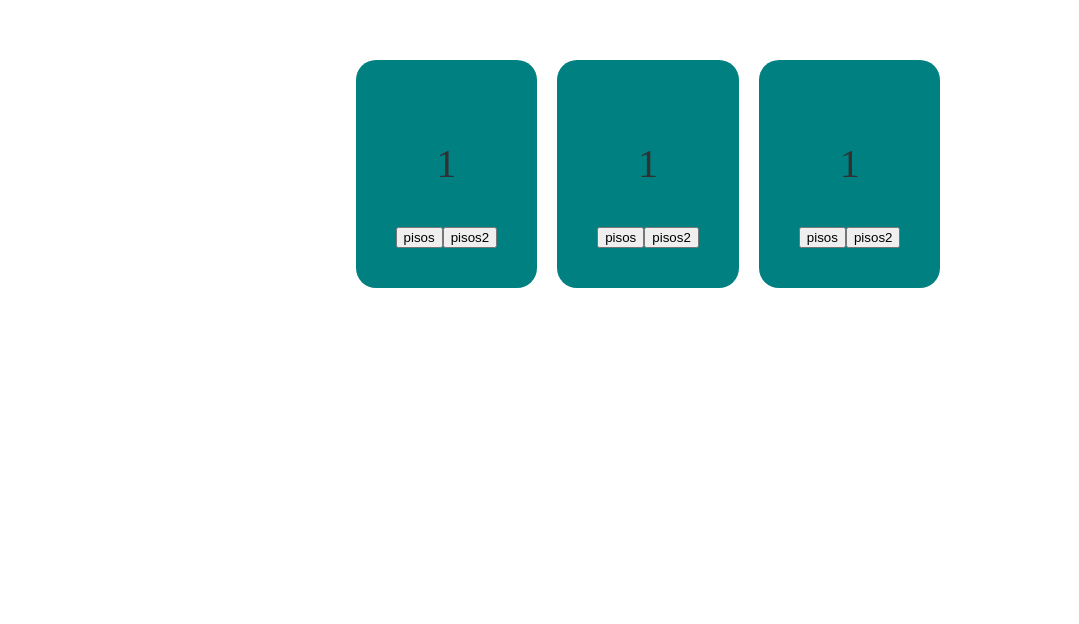
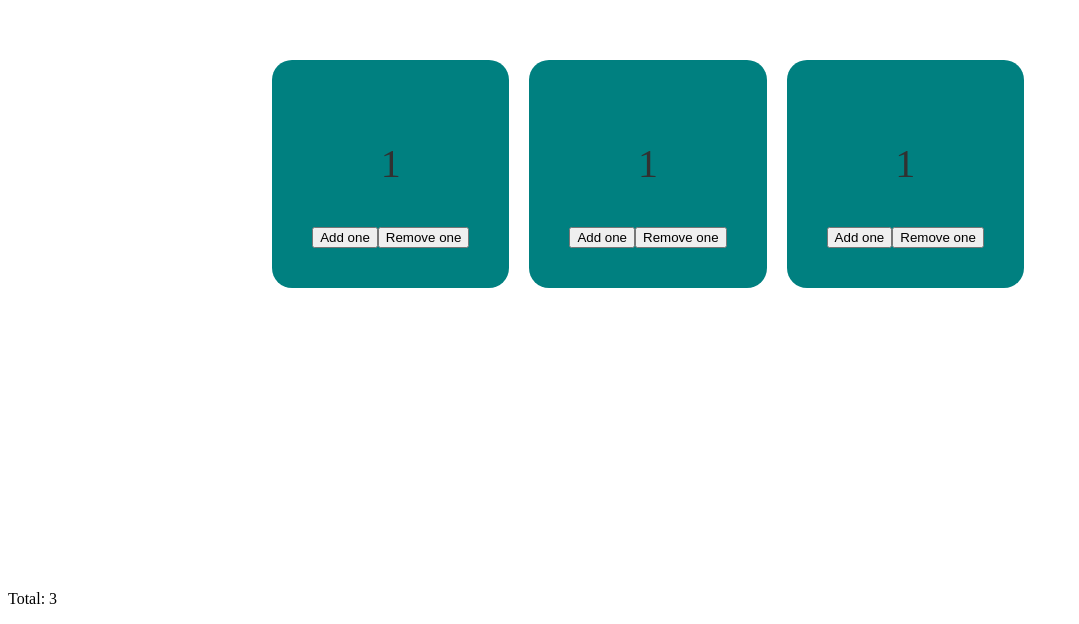
Before and after one commit to turquoise-hex/test-react-nextjs, a Next.js app: page / in a window 1280 px wide. Shown: the part 234-858 px from the top of the page, without its empty margins (0-1079 px from the left). Before the commit the page ends 816 px from the top, so only its background shows below. Built offline with nearby package versions, Linux system fonts and the light colour scheme.

Commit message:
Added total counter (no css yet thoughgit add .git add .)

```diff
--- a/src/pages/components/buttons.tsx
+++ b/src/pages/components/buttons.tsx
@@ -14,8 +14,8 @@ export const Buttons = (props: ButtonsProps) => {
 
     return (
         <ButtonContainer>
-            <button onClick={addA}>pisos</button>
-            <button onClick={deductA}>pisos2</button>
+            <button onClick={addA}>Add one</button>
+            <button onClick={deductA}>Remove one</button>
         </ButtonContainer>
     );
 };
--- a/src/pages/components/counter.tsx
+++ b/src/pages/components/counter.tsx
@@ -16,21 +16,29 @@ const CounterContainer = styled.div({
   },
 });
 
-export const Counter = () => {
-    const [a, setA] = useState(1);
+interface CounterProps {
+  displayTotal: (index: number, value: number) => void;
+  index: number;
+  initialValue: number;
+}
+
+export const Counter = ({ displayTotal, index, initialValue }: CounterProps) => {
+  const [a, setA] = useState(initialValue);
 
   const addA = () => {
     setA(a + 1);
+    displayTotal(index, a + 1);
   };
 
   const deductA = () => {
     setA(a - 1);
+    displayTotal(index, a - 1);
   };
 
   return (
     <CounterContainer>
       <p>{a}</p>
-            <Buttons addA={addA} deductA={deductA}/>
+      <Buttons addA={addA} deductA={deductA} />
     </CounterContainer>
   );
 };
--- a/src/pages/index.tsx
+++ b/src/pages/index.tsx
@@ -1,4 +1,5 @@
 import styled from "styled-components";
+import React, { useState } from "react";
 import { Counter } from "./components/counter";
 
 const Wrapper = styled.div({
@@ -7,18 +8,28 @@ const Wrapper = styled.div({
   height: "100vh",
   alignItems: "center",
   justifyContent: "center",
-    gap: 20
+  gap: 20,
 });
 
 export const Home = () => {
+  const [counters, setCounters] = useState([1, 1, 1]);
 
+  const updateCounter = (index: number, value: number) => {
+    const newCounters = [...counters];
+    newCounters[index] = value;
+    setCounters(newCounters);
+  };
 
+  const total = counters.reduce((sum, value) => sum + value, 0);
   return (
-        <Wrapper id="sosi pisis">
-            <Counter/>
-            <Counter/>
-            <Counter/>
+    <div>
+      <Wrapper>
+        <Counter displayTotal={updateCounter} index={0} initialValue={1} />
+        <Counter displayTotal={updateCounter} index={1} initialValue={1} />
+        <Counter displayTotal={updateCounter} index={2} initialValue={1} />
       </Wrapper>
+      <p>Total: {total}</p>
+    </div>
   );
 };
 
```
Also changed, not shown: 1 other file (tests, documents, lock files or other folders). Lines whose indentation alone changed are shown as unchanged.
